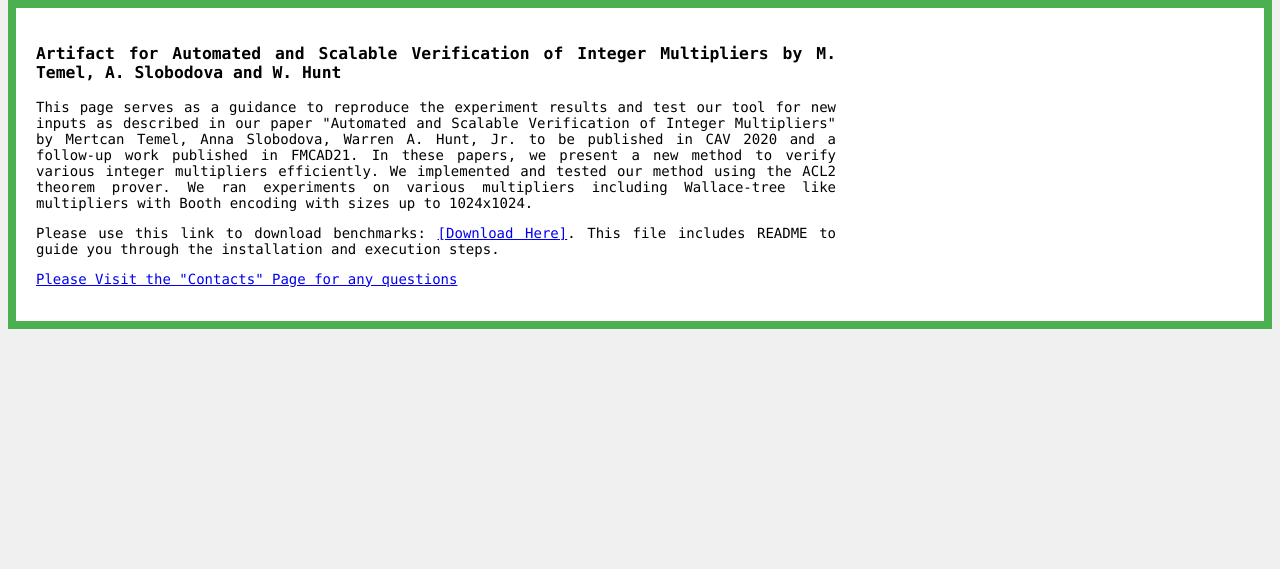
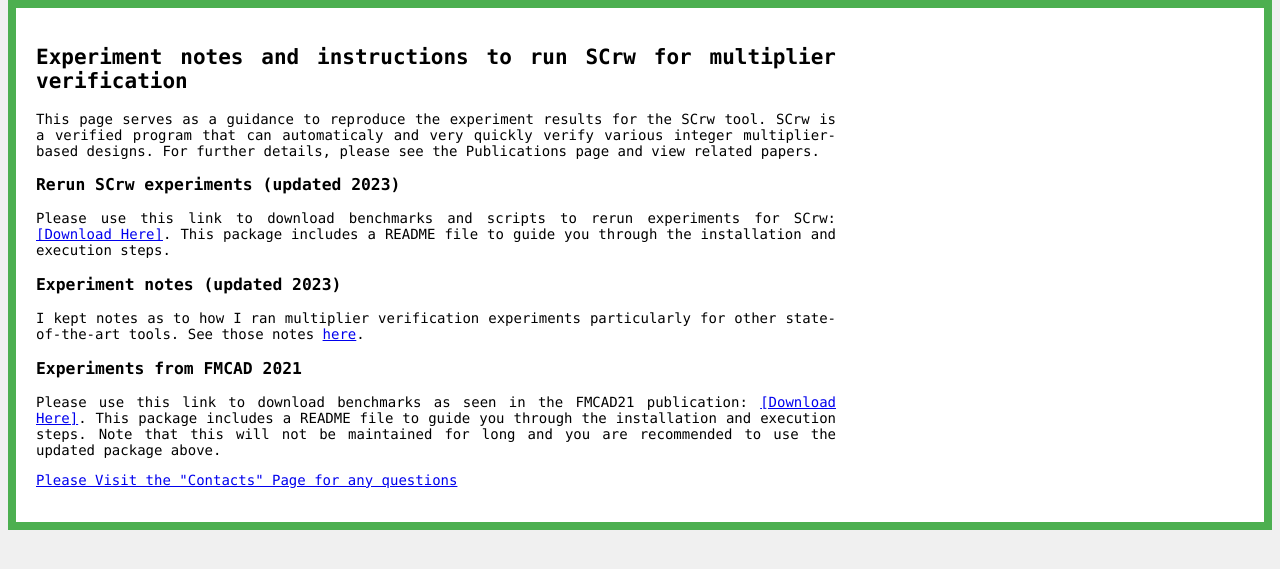
Before and after one commit to temelmertcan/temelmertcan.github.io, a PHP site: page /mult-experiments.html in a window 1280 px wide. Shown: the part 214-783 px from the top of the page. Run offline with PHP 8.4, Linux system fonts and the light colour scheme.

Commit message:
experiment updates

```diff
--- a/mult-experiments.html
+++ b/mult-experiments.html
@@ -171,28 +171,33 @@
 
   <div class="artifact">
 
-    <h3>Artifact for Automated and Scalable Verification of Integer
-    Multipliers by M. Temel, A. Slobodova and W. Hunt
-    </h3>
+    <h2>Experiment notes and instructions to run SCrw for multiplier verification
+    </h2>
 
 
-    <p>
-      This page serves as a guidance to reproduce the experiment
-      results and test our tool for new inputs as described in our
-      paper "Automated and Scalable Verification of Integer
-      Multipliers" by Mertcan Temel, Anna Slobodova, Warren A. Hunt,
-      Jr. to be published in CAV
-      2020 and a follow-up work published in FMCAD21. In these papers, we present
-      a new method to verify various integer multipliers
-      efficiently. We implemented and tested our method using the ACL2
-      theorem prover. We ran experiments on various multipliers
-      including Wallace-tree like multipliers with Booth encoding with
-      sizes up to 1024x1024.
-    </p>
+    <p> This page serves as a  guidance to reproduce the experiment results
+      for the SCrw  tool. SCrw is a verified program  that can automaticaly
+      and  very quickly  verify various  integer multiplier-based  designs.
+      For  further  details, please  see  the  Publications page  and  view
+      related papers.  </p>
 
-     <p> Please use this link to download benchmarks: <a                    target="_blank"
+
+<h3> Rerun SCrw experiments (updated 2023) </h3>
+
+<p> Please use this link to download benchmarks and scripts to rerun experiments for SCrw: <a href="https://www.icloud.com/iclouddrive/089Bt906QuHSkoYAxIzGlUv5A#scrw-experiment-2023">[Download
+      Here]</a>.  This package includes a README file to guide you through the installation and execution steps.  </p>
+
+
+<h3> Experiment notes (updated 2023) </h3>
+
+<p> I kept notes as to how I ran multiplier verification experiments particularly for other state-of-the-art tools. See those notes <a href="mult-experiment-notes-2023.html">here</a>.
+
+
+<h3> Experiments from FMCAD 2021 </h3>
+
+     <p> Please use this link to download benchmarks as seen in the FMCAD21 publication: <a                    target="_blank"
       href="https://www.icloud.com/iclouddrive/078NOvy0SsvRaQ6e9YizJIP-w#multiplier-experiments-sep2022_2">[Download
-      Here]</a>. This file includes README to guide you through the installation and execution steps. </p>
+      Here]</a>. This package includes a README file to guide you through the installation and execution steps. Note that this will not be maintained for long and you are recommended to use the updated package above.</p>
 
    <p><a href="contact.html">Please Visit the "Contacts" Page for any questions</a></p>
 </div>
```
Also changed, not shown: source-php/mult-experiments.php (+23 -18 lines).
